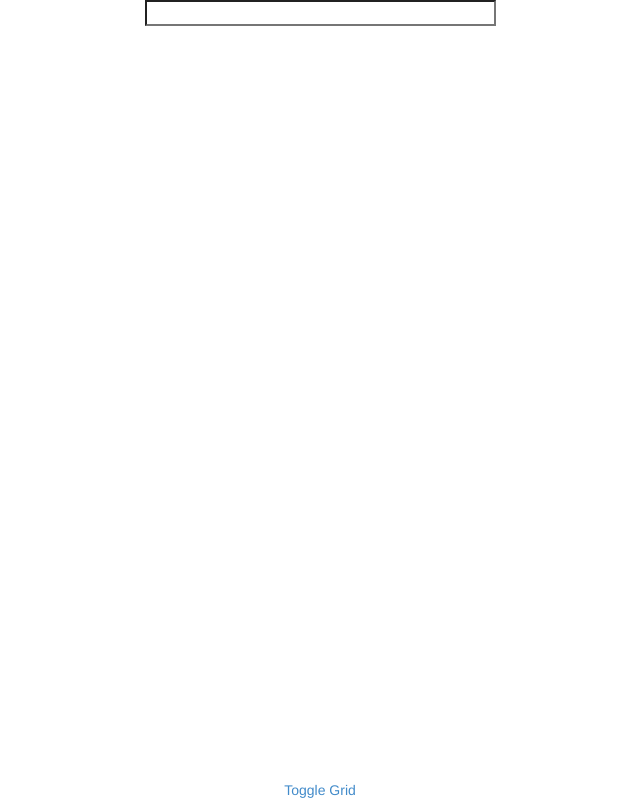
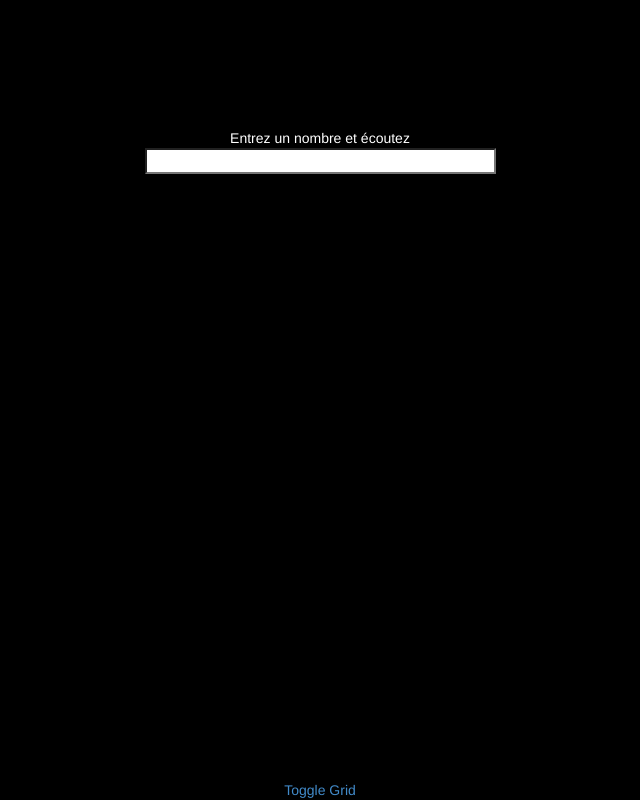
Before and after one commit to MiLk/Primix, a plain HTML site: page index.html in a window 1280 px wide. Shown: the whole page, without its empty margins (320-960 px from the left). Drawn offline with Linux system fonts and the light colour scheme.

Commit message:
some css and text
Signed-off-by: Guillaume George <guillaume.george@etu.utc.fr>

```diff
--- a/css/main.css
+++ b/css/main.css
@@ -1,5 +1,14 @@
+html body {
+  background-color: #000;
+  text-align: center;
+}
+
+.instructions {
+  color: #fff;
+  margin-top: 10%;
+}
+
 .form, .grid {
-  text-align: center;
   margin: 0 auto;
 }
 
--- a/index.html
+++ b/index.html
@@ -7,6 +7,9 @@
   <link href="./css/main.css" rel="stylesheet" />
 </head>
 <body ng-app ng-controller="GlobalCtrl">
+<div class="instructions">
+  Entrez un nombre et &eacute;coutez
+</div>
 <div class="form">
   <form novalidate class="simple-form">
     <input type="text" ng-model="number" size="40" ng-model-onblur ng-change="onInputChange()"/>
```
